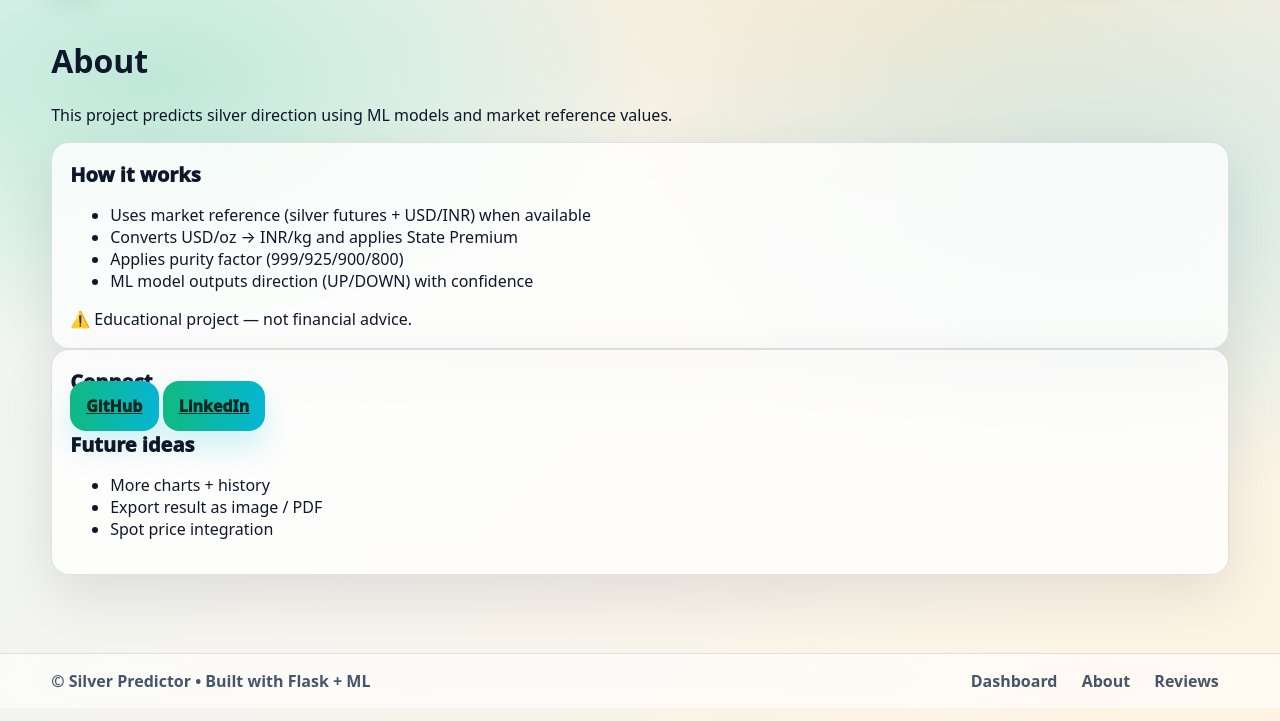
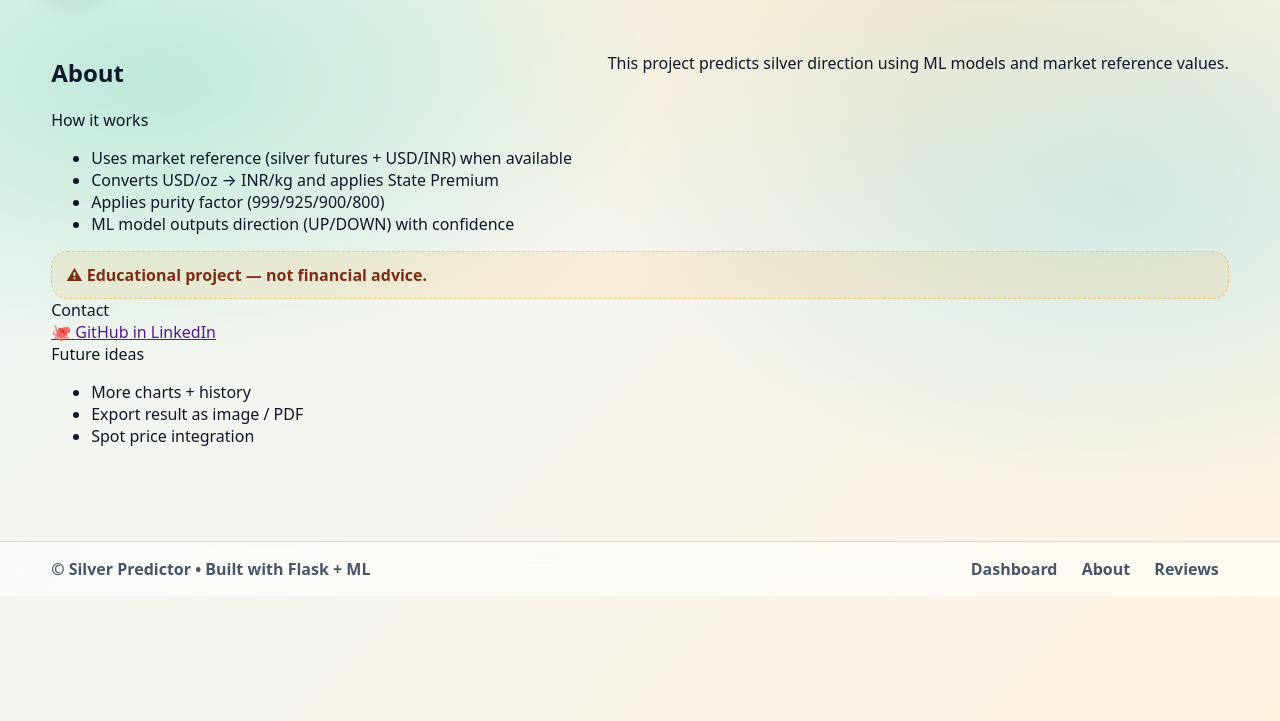
Before and after one commit to Bhavy123321/Silver-Price-Predictor, a Flask app: template templates/about.html in a window 1280 px wide. Shown: the part 79-800 px from the top of the page. Run offline with Flask 3, Linux system fonts and the light colour scheme; the template is opened without the code that fills it, so the values that code supplies are empty.

Commit message:
Update about.html

```diff
--- a/templates/about.html
+++ b/templates/about.html
@@ -1,37 +1,49 @@
 {% extends "base.html" %}
 {% block content %}
 
-<div class="page-head">
-  <h1>About</h1>
-  <p>This project predicts silver direction using ML models and market reference values.</p>
-</div>
+<section class="hero">
+  <h1 class="hero-title">About</h1>
+  <p class="hero-sub">
+    This project predicts silver direction using ML models and market reference values.
+  </p>
+</section>
 
-<div class="page-grid">
-  <div class="panel">
-    <div class="panel-title">How it works</div>
+<div class="card">
+  <div class="card-title">How it works</div>
   <ul class="list">
     <li>Uses market reference (silver futures + USD/INR) when available</li>
     <li>Converts USD/oz → INR/kg and applies State Premium</li>
     <li>Applies purity factor (999/925/900/800)</li>
     <li>ML model outputs direction (UP/DOWN) with confidence</li>
   </ul>
-    <div class="note">⚠️ Educational project — not financial advice.</div>
+
+  <div class="warn">⚠ Educational project — not financial advice.</div>
 </div>
 
-  <div class="panel">
-    <div class="panel-title">Connect</div>
-    <div class="connect">
-      <a class="btn-primary ghostbtn" href="{{ social.github }}" target="_blank" rel="noopener">GitHub</a>
-      <a class="btn-primary ghostbtn" href="{{ social.linkedin }}" target="_blank" rel="noopener">LinkedIn</a>
+<div class="card">
+  <div class="card-title">Contact</div>
+
+  <!-- ✅ FIXED BUTTONS -->
+  <div class="social-row">
+    <a class="social-btn social-github" href="{{ SOCIAL.github }}" target="_blank" rel="noopener">
+      <span class="social-ico">🐙</span>
+      <span>GitHub</span>
+    </a>
+
+    <a class="social-btn social-linkedin" href="{{ SOCIAL.linkedin }}" target="_blank" rel="noopener">
+      <span class="social-ico">in</span>
+      <span>LinkedIn</span>
+    </a>
   </div>
 
-    <div class="panel-title" style="margin-top:14px;">Future ideas</div>
+  <div class="spacer"></div>
+
+  <div class="card-title">Future ideas</div>
   <ul class="list">
     <li>More charts + history</li>
     <li>Export result as image / PDF</li>
     <li>Spot price integration</li>
   </ul>
 </div>
-</div>
 
 {% endblock %}
```
Lines whose indentation alone changed are shown as unchanged.
